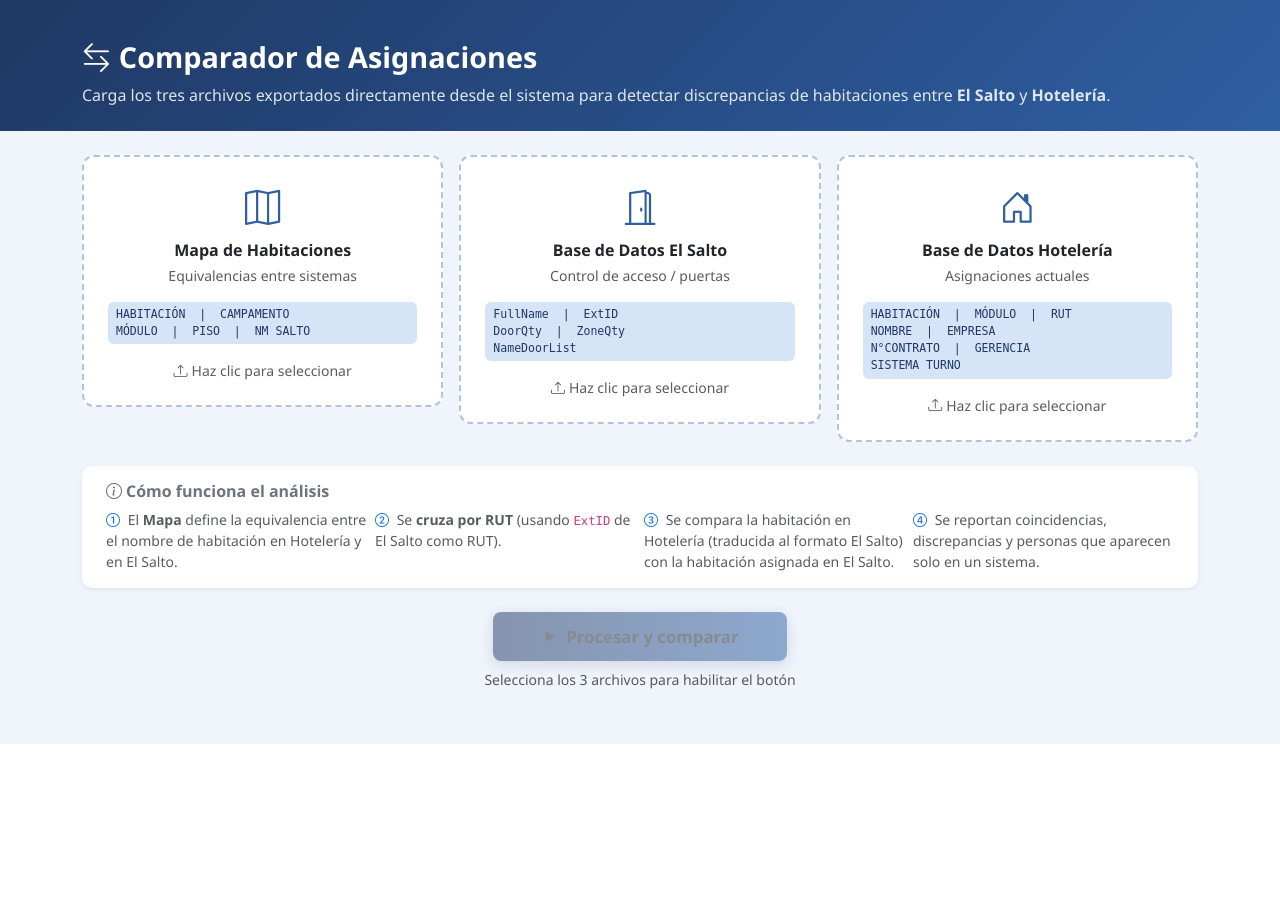
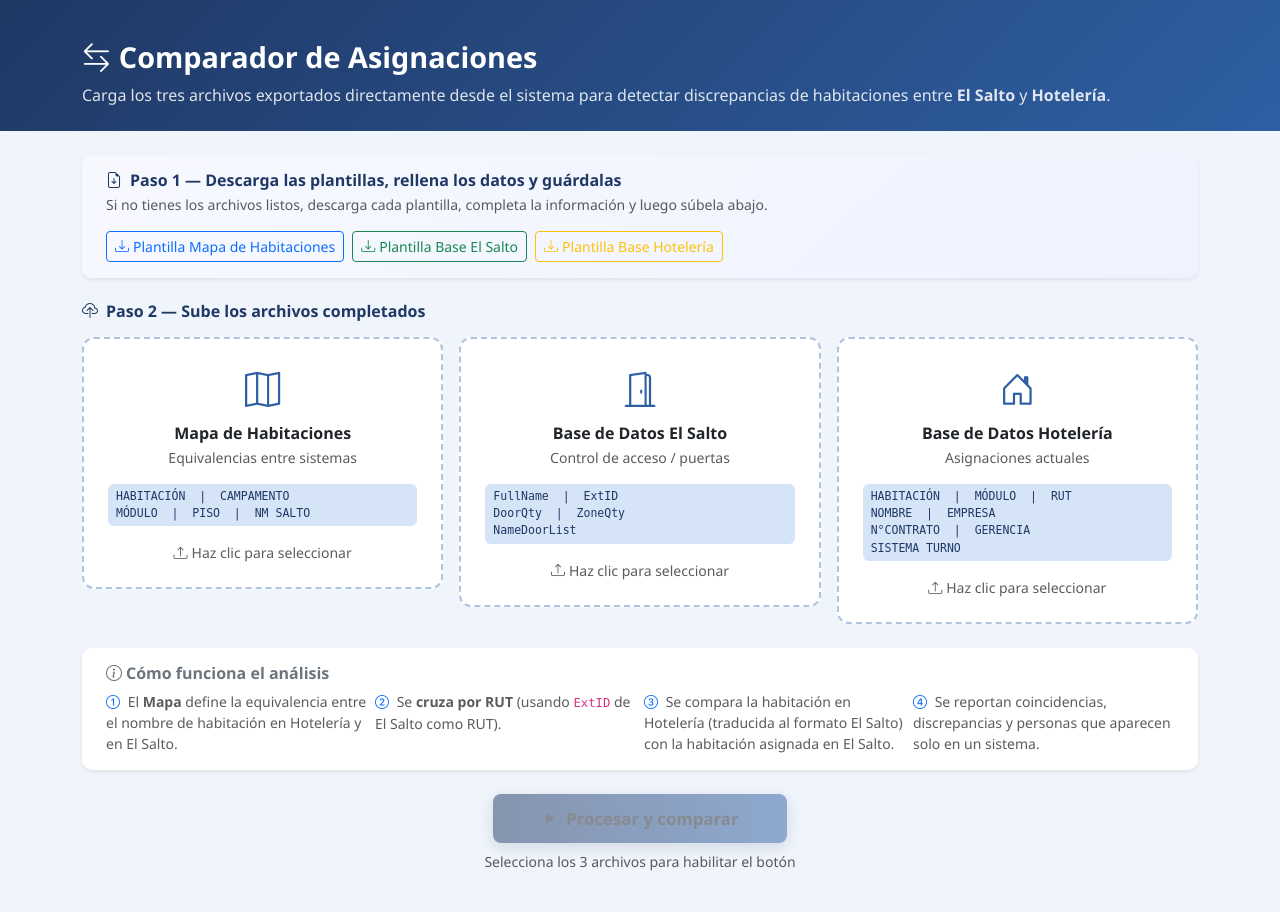
Before and after one commit to Javier-9690/El-salto-VCA, a Flask app: page / in a window 1280 px wide. Shown: the part 56-968 px from the top of the page. Before the commit the page ends 800 px from the top, so only its background shows below. Run offline with Flask 3, Linux system fonts and the light colour scheme; some libraries are stand-ins or nearby versions.

Commit message:
Add files via upload

```diff
--- a/app.py
+++ b/app.py
@@ -51,12 +51,23 @@ def buscar_col(df, nombres):
 #  Procesamiento principal
 # ─────────────────────────────────────────────
 
+def leer_excel(data_bytes, nombre_archivo=''):
+    """Lee un archivo Excel en formato .xls o .xlsx automáticamente."""
+    buf = io.BytesIO(data_bytes)
+    # Detectar por los primeros bytes: xls empieza con D0CF, xlsx con PK
+    magic = data_bytes[:4]
+    if magic[:2] == b'PK':
+        return pd.read_excel(buf, dtype=str, engine='openpyxl')
+    else:
+        return pd.read_excel(buf, dtype=str, engine='xlrd')
+
+
 def procesar(mapa_bytes, salto_bytes, hotel_bytes):
     """Lee los tres archivos Excel y devuelve un dict con todos los resultados."""
 
-    df_map  = pd.read_excel(io.BytesIO(mapa_bytes),  dtype=str)
-    df_sal  = pd.read_excel(io.BytesIO(salto_bytes), dtype=str)
-    df_hot  = pd.read_excel(io.BytesIO(hotel_bytes), dtype=str)
+    df_map  = leer_excel(mapa_bytes)
+    df_sal  = leer_excel(salto_bytes)
+    df_hot  = leer_excel(hotel_bytes)
 
     # Limpiar nombres de columnas
     for df in [df_map, df_sal, df_hot]:
@@ -368,6 +379,107 @@ def descargar(token):
     )
 
 
+# ─────────────────────────────────────────────
+#  Descarga de plantillas vacías
+# ─────────────────────────────────────────────
+
+PLANTILLAS = {
+    'mapa': {
+        'nombre': 'plantilla_mapa_habitaciones.xlsx',
+        'columnas': ['HABITACIÓN', 'CAMPAMENTO', 'MÓDULO', 'PISO', 'NM SALTO'],
+        'ejemplo': [
+            ['HAB-101', 'CAMPAMENTO A', 'MÓDULO 1', '1', 'SALTO-101'],
+            ['HAB-102', 'CAMPAMENTO A', 'MÓDULO 1', '1', 'SALTO-102'],
+        ],
+        'descripcion': 'Mapa de equivalencias entre nombres de habitación en Hotelería (columna HABITACIÓN) y en El Salto (columna NM SALTO).'
+    },
+    'salto': {
+        'nombre': 'plantilla_base_el_salto.xlsx',
+        'columnas': ['FullName', 'ExtID', 'DoorQty', 'ZoneQty', 'NameDoorList'],
+        'ejemplo': [
+            ['Juan Pérez', '12345678-9', '1', '1', 'SALTO-101'],
+            ['María González', '98765432-1', '1', '1', 'SALTO-205'],
+        ],
+        'descripcion': 'Base de datos del sistema El Salto. ExtID debe contener el RUT de la persona. NameDoorList es el nombre de la habitación según El Salto.'
+    },
+    'hotel': {
+        'nombre': 'plantilla_base_hoteleria.xlsx',
+        'columnas': ['HABITACIÓN', 'MÓDULO', 'RUT', 'NOMBRE', 'EMPRESA', 'N°CONTRATO', 'GERENCIA', 'SISTEMA TURNO'],
+        'ejemplo': [
+            ['HAB-101', 'MÓDULO 1', '12345678-9', 'Juan Pérez', 'Empresa A', 'CONT-001', 'GERENCIA 1', 'A'],
+            ['HAB-205', 'MÓDULO 2', '98765432-1', 'María González', 'Empresa B', 'CONT-002', 'GERENCIA 2', 'B'],
+        ],
+        'descripcion': 'Base de datos de Hotelería con las asignaciones actuales de habitaciones.'
+    },
+}
+
+
+def generar_plantilla(tipo):
+    info = PLANTILLAS[tipo]
+    wb = Workbook()
+    ws = wb.active
+    ws.title = "Datos"
+
+    AZUL_OSCURO  = PatternFill("solid", fgColor="1F3864")
+    AZUL_EJEMPLO = PatternFill("solid", fgColor="DCE6F1")
+    FONT_HDR  = Font(bold=True, color="FFFFFF", size=11)
+    FONT_EJ   = Font(italic=True, color="666666", size=10)
+    FONT_NORM = Font(size=10)
+
+    # Fila de instrucciones (fila 1)
+    ws.merge_cells(start_row=1, start_column=1,
+                   end_row=1, end_column=len(info['columnas']))
+    ws.cell(1, 1).value = f"INSTRUCCIONES: {info['descripcion']}  |  Las filas de ejemplo (fondo azul) pueden borrarse."
+    ws.cell(1, 1).fill  = PatternFill("solid", fgColor="FFF2CC")
+    ws.cell(1, 1).font  = Font(bold=True, italic=True, size=10, color="7F6000")
+    ws.cell(1, 1).alignment = Alignment(wrap_text=True, horizontal='left', vertical='center')
+    ws.row_dimensions[1].height = 40
+
+    # Encabezados (fila 2)
+    for col, nombre in enumerate(info['columnas'], 1):
+        c = ws.cell(2, col, nombre)
+        c.fill = AZUL_OSCURO
+        c.font = FONT_HDR
+        c.alignment = Alignment(horizontal='center', vertical='center')
+    ws.row_dimensions[2].height = 22
+
+    # Filas de ejemplo (fila 3 en adelante)
+    for i, fila in enumerate(info['ejemplo'], 3):
+        for col, val in enumerate(fila, 1):
+            c = ws.cell(i, col, val)
+            c.fill = AZUL_EJEMPLO
+            c.font = FONT_EJ
+            c.alignment = Alignment(horizontal='left', vertical='center')
+
+    # Ajustar anchos de columna
+    for col_idx, nombre in enumerate(info['columnas'], 1):
+        max_ancho = max(len(nombre), max(
+            len(str(fila[col_idx - 1])) for fila in info['ejemplo']
+        )) + 4
+        ws.column_dimensions[get_column_letter(col_idx)].width = min(max_ancho, 40)
+
+    # Congelar encabezados
+    ws.freeze_panes = 'A3'
+
+    buf = io.BytesIO()
+    wb.save(buf)
+    buf.seek(0)
+    return buf
+
+
+@app.route('/plantilla/<tipo>')
+def descargar_plantilla(tipo):
+    if tipo not in PLANTILLAS:
+        return "Plantilla no encontrada.", 404
+    buf = generar_plantilla(tipo)
+    return send_file(
+        buf,
+        mimetype='application/vnd.openxmlformats-officedocument.spreadsheetml.sheet',
+        as_attachment=True,
+        download_name=PLANTILLAS[tipo]['nombre']
+    )
+
+
 if __name__ == '__main__':
     port = int(os.environ.get('PORT', 5000))
     app.run(host='0.0.0.0', port=port, debug=False)
--- a/templates/index.html
+++ b/templates/index.html
@@ -103,6 +103,31 @@
     </div>
   </div>
   {% endif %}
+
+  <!-- ── Descarga de Plantillas ─────────────────────────── -->
+  <div class="card border-0 shadow-sm mb-4" style="border-radius:10px; background: linear-gradient(135deg,#f8f9ff,#eef3ff);">
+    <div class="card-body py-3 px-4">
+      <h6 class="fw-bold mb-1" style="color:var(--azul-oscuro);">
+        <i class="bi bi-file-earmark-arrow-down me-2"></i>Paso 1 — Descarga las plantillas, rellena los datos y guárdalas
+      </h6>
+      <p class="text-muted small mb-3">Si no tienes los archivos listos, descarga cada plantilla, completa la información y luego súbela abajo.</p>
+      <div class="d-flex flex-wrap gap-2">
+        <a href="/plantilla/mapa" class="btn btn-sm btn-outline-primary">
+          <i class="bi bi-download me-1"></i>Plantilla Mapa de Habitaciones
+        </a>
+        <a href="/plantilla/salto" class="btn btn-sm btn-outline-success">
+          <i class="bi bi-download me-1"></i>Plantilla Base El Salto
+        </a>
+        <a href="/plantilla/hotel" class="btn btn-sm btn-outline-warning">
+          <i class="bi bi-download me-1"></i>Plantilla Base Hotelería
+        </a>
+      </div>
+    </div>
+  </div>
+
+  <h6 class="fw-bold mb-3" style="color:var(--azul-oscuro);">
+    <i class="bi bi-cloud-upload me-2"></i>Paso 2 — Sube los archivos completados
+  </h6>
 
   <form method="POST" action="/procesar" enctype="multipart/form-data" id="uploadForm">
 
```
